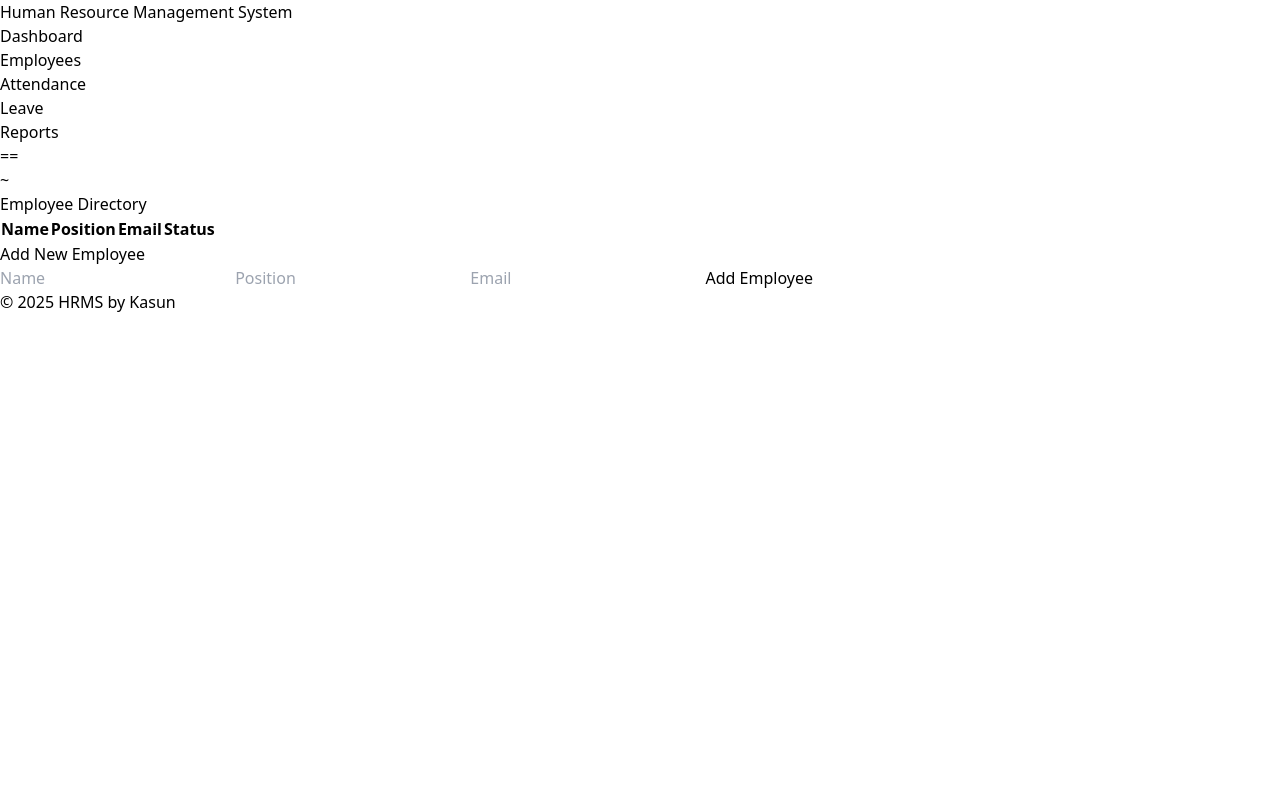
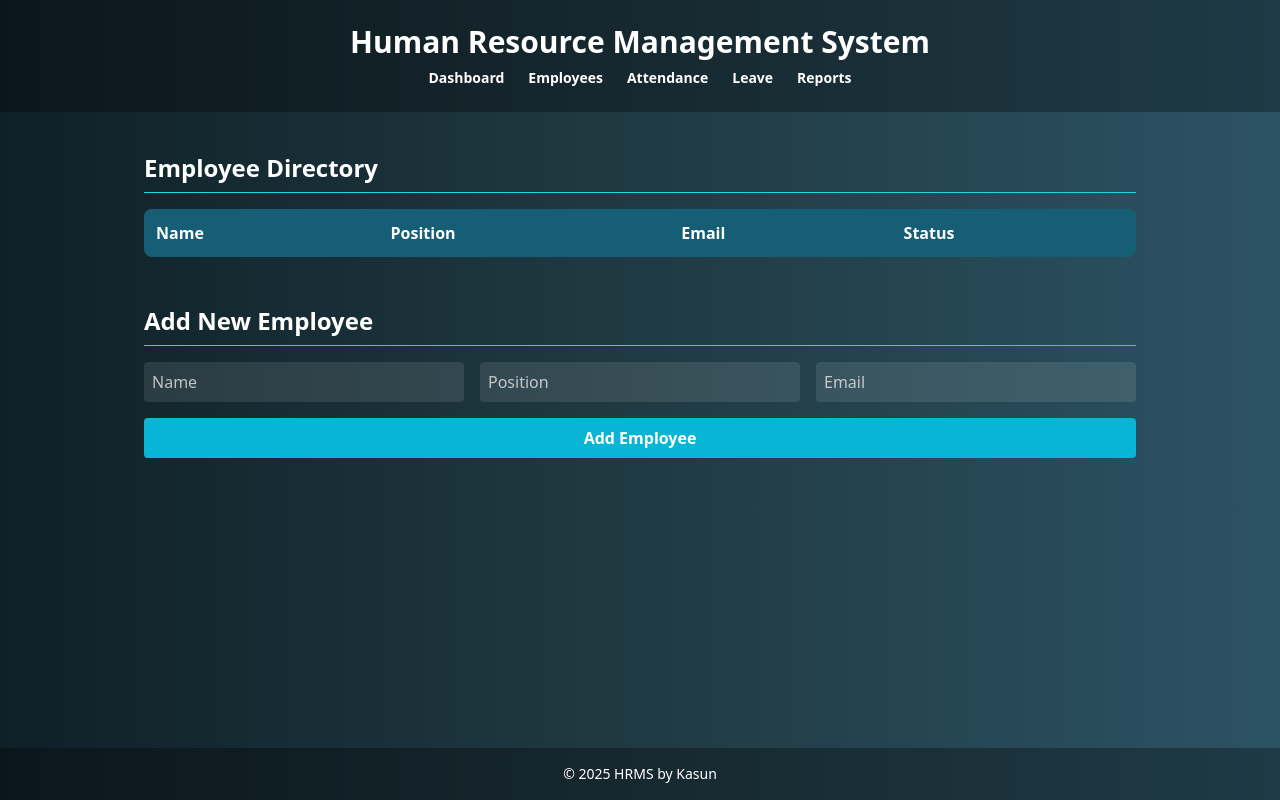
Before and after one commit to KasunBandara921/HR, a plain HTML site: page index.html in a window 1280 px wide. Drawn offline with nearby package versions, Linux system fonts and the light colour scheme; a script that the page names is missing.

Commit message:
I replaced the body tag

```diff
--- a/index.html
+++ b/index.html
@@ -9,51 +9,55 @@
 
 
 </head>
-<body>
-  <header>
-    <h1>Human Resource Management System</h1>
+ <body class="min-h-screen bg-gradient-to-r from-[#0f2027] via-[#203a43] to-[#2c5364] text-white flex flex-col">
+  <header class="bg-black/30 p-6 text-center">
+    <h1 class="text-3xl font-bold mb-2">Human Resource Management System</h1>
     <nav>
-      <ul>
-        <li><a href="#">Dashboard</a></li>
-        <li><a href="#">Employees</a></li>
-        <li><a href="#">Attendance</a></li>
-        <li><a href="#">Leave</a></li>
-        <li><a href="#">Reports</a></li>
+      <ul class="flex justify-center gap-6 text-sm font-semibold">
+        <li><a href="#" class="hover:text-cyan-400">Dashboard</a></li>
+        <li><a href="#" class="hover:text-cyan-400">Employees</a></li>
+        <li><a href="#" class="hover:text-cyan-400">Attendance</a></li>
+        <li><a href="#" class="hover:text-cyan-400">Leave</a></li>
+        <li><a href="#" class="hover:text-cyan-400">Reports</a></li>
       </ul>
-    </nav>==
+    </nav>
   </header>
 
-  <main>~
-    <section id="employee-section">
-      <h2>Employee Directory</h2>
-      <table>
-        <thead>
-          <tr>
-            <th>Name</th>
-            <th>Position</th>
-            <th>Email</th>
-            <th>Status</th>
-          </tr>
-        </thead>
-        <tbody id="employee-table-body">
-          <!-- Dynamic rows will be inserted here -->
-        </tbody>
-      </table>
+  <main class="flex-1 px-4 py-10 max-w-5xl mx-auto w-full">
+    <section class="mb-12">
+      <h2 class="text-2xl font-semibold border-b border-cyan-400 pb-2 mb-4">Employee Directory</h2>
+      <div class="overflow-x-auto">
+        <table class="w-full text-left bg-white/10 rounded-lg overflow-hidden">
+          <thead class="bg-cyan-800 text-white">
+            <tr>
+              <th class="p-3">Name</th>
+              <th class="p-3">Position</th>
+              <th class="p-3">Email</th>
+              <th class="p-3">Status</th>
+            </tr>
+          </thead>
+          <tbody id="employee-table-body" class="divide-y divide-white/20">
+            <!-- Dynamic rows go here -->
+          </tbody>
+        </table>
+      </div>
     </section>
 
-    <section id="add-employee">
-      <h2>Add New Employee</h2>
-      <form id="employee-form">
-        <input type="text" placeholder="Name" required />
-        <input type="text" placeholder="Position" required />
-        <input type="email" placeholder="Email" required />
-        <button type="submit">Add Employee</button>
+    <section>
+      <h2 class="text-2xl font-semibold border-b border-cyan-400 pb-2 mb-4">Add New Employee</h2>
+      <form id="employee-form" class="grid gap-4 md:grid-cols-3">
+        <input type="text" placeholder="Name" required class="p-2 rounded bg-white/10 text-white placeholder-white/70" />
+        <input type="text" placeholder="Position" required class="p-2 rounded bg-white/10 text-white placeholder-white/70" />
+        <input type="email" placeholder="Email" required class="p-2 rounded bg-white/10 text-white placeholder-white/70" />
+        <button type="submit" class="md:col-span-3 bg-cyan-500 hover:bg-cyan-600 text-white font-bold py-2 px-4 rounded">
+          Add Employee
+        </button>
       </form>
     </section>
   </main>
 
-  <footer>
-    <p>&copy; 2025 HRMS by Kasun</p>
+  <footer class="bg-black/30 text-center py-4 text-sm">
+    &copy; 2025 HRMS by Kasun
   </footer>
 
   <script src="script.js"></script>
```
